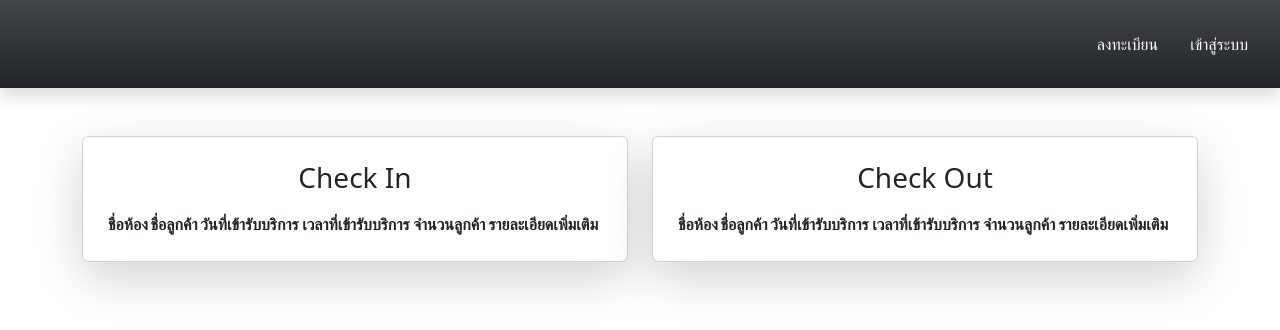
After one commit to Aiya-m/KaraokeBookingService, a Django app: page /karaoke/manager/CheckIn-Out/ in a window 1280 px wide. The commit adds this page. Shown: the top 330 px of the page. Run offline with Django 5.2, Linux system fonts and the light colour scheme; tables that the repository leaves empty hold one stand-in row (values such as "Sample post"); lists and menus that the app fills with data are empty; some libraries are stand-ins or nearby versions.

Commit message:
add checkin/out, add manage room

```diff
--- a/Karaokie/bookings/models.py
+++ b/Karaokie/bookings/models.py
@@ -1,5 +1,5 @@
 from django.db import models
-from datetime import datetime, timedelta
+from datetime import datetime, timedelta, date
 
 class Rooms(models.Model):
     class Status(models.TextChoices):
--- /dev/null
+++ b/Karaokie/bookings/templates/Manager/CheckInNOut.html
@@ -0,0 +1,208 @@
+{% extends 'base.html' %}
+{% load custom_filter %}
+{% block title %} Check In / Out {% endblock %}
+{% block content %}
+<div class="container py-5">
+    <div class="row g-4">
+        <div class="col-md-6">
+            <div class="card shadow-lg p-4">
+                <h3 class="text-center mb-3">Check In</h3>
+                <table>
+                    <thead>
+                        <tr>
+                            <th>ชื่อห้อง</th>
+                            <th>ชื่อลูกค้า</th>
+                            <th>วันที่เข้ารับบริการ</th>
+                            <th>เวลาที่เข้ารับบริการ</th>
+                            <th>จำนวนลูกค้า</th>
+                            <th>รายละเอียดเพิ่มเติม</th>
+                            <th></th>
+                        </tr>
+                    </thead>
+                    <tbody>
+                        {% for book_in in booking_checkin %}
+                        <tr>
+                            <td>{{ book_in.room.name }}</td>
+                            <td>{{ book_in.user.first_name }}</td>
+                            <td>{{ book_in.booking_date }}</td>
+                            <td>{{ book_in.get_book_time }}</td>
+                            <td>{{ book_in.number_of_customer }}</td>
+                            <td>
+                                <a href="#" data-bs-toggle="modal"
+                                    data-bs-target="#detailsModal{{ book_in.id }}">รายละเอียดเพิ่มเติม</a>
+                                <div class="modal fade" id="detailsModal{{ book_in.id }}" tabindex="-1"
+                                    aria-labelledby="detailsModalLabel{{ book_in.id }}" aria-hidden="true">
+                                    <div class="modal-dialog">
+                                        <div class="modal-content">
+                                            <div class="modal-header">
+                                                <h5 class="modal-title" id="detailsModalLabel{{ book_in.id }}">
+                                                    รายละเอียดการจอง</h5>
+                                                <button type="button" class="btn-close" data-bs-dismiss="modal"
+                                                    aria-label="Close"></button>
+                                            </div>
+                                            <div class="modal-body">
+                                                <p>ชื่อผู้จอง : {{ book_in.user.first_name }} {{ book_in.user.last_name }}</p>
+                                                <p>เบอร์โทร : {{ book_in.phone }}</p>
+                                                <p>จำนวนลูกค้า : {{ book_in.number_of_customer }}</p>
+                                                <p>วันที่เข้ารับบริการ : {{ book_in.booking_date }}</p>
+                                                <p>เวลาที่เข้ารับบริการ : {{ book_in.get_book_time }}</p>
+                                                <p>หมายเหตุ : {{ book_in.notes }}</p>
+                                                <p>สถานะ : {{ book_in.booking_status }}</p>
+                                                <p>ห้อง : {{ book_in.room.name }} ({{ book_in.room.room_type.name }})</p>
+                                                <p>ยอดเงินทั้งหมด : {{ book_in|get_total_price }}</p>
+                                                <div class="card shadow-lg w-full">
+                                                    <div
+                                                        class="overflow-x-auto bg-white rounded-lg shadow border border-orange-100">
+                                                        <table>
+                                                            <thead>
+                                                                <tr>
+                                                                    <th class="p-4">บริการเสริม</th>
+                                                                    <th class="p-4">จำนวน</th>
+                                                                </tr>
+                                                            </thead>
+                                                            <tbody>
+                                                                <tbody>
+                                                                    {% for s in book_in.service.all %}
+                                                                    <tr>
+                                                                        <td>{{ s.name }}</td>
+                                                                        <td>{{ s.price }}</td>
+                                                                    </tr>
+                                                                    {% empty %}
+                                                                    <tr>
+                                                                        <td colspan="2" class="text-center">ไม่มีบริการเสริม</td>
+                                                                    </tr>
+                                                                    {% endfor %}
+                                                                </tbody>
+                                                            </tbody>
+                                                        </table>
+                                                    </div>
+                                                </div>
+                                            </div>
+                                        </div>
+                                    </div>
+                                </div>
+                            </td>
+                            <td>
+                            <button class="btn btn-success btn-sm" data-bs-toggle="modal" data-bs-target="#confirmCheckoutModal{{ book_in.id }}">เช็กอิน</button>
+                            <div class="modal fade" id="confirmCheckoutModal{{ book_in.id }}" tabindex="-1"
+                                aria-labelledby="confirmCheckoutModalLabel{{ book_in.id }}" aria-hidden="true">
+                                <div class="modal-dialog modal-dialog-centered">
+                                    <div class="modal-content">
+                                        <div class="modal-header bg-dark text-white">
+                                            <h5 class="modal-title" id="confirmCheckoutModalLabel{{ book_in.id }}">ยืนยันการเช็กอินห้อง {{ book_in.room.name }}</h5>
+                                            <button type="button" class="btn-close" data-bs-dismiss="modal" aria-label="Close"></button>
+                                        </div>
+                                        <div class="modal-body text-center">
+                                            <div class="d-flex justify-content-center gap-3 mt-3">
+                                                <button type="button" class="btn btn-secondary px-4" data-bs-dismiss="modal">
+                                                    ยกเลิก
+                                                </button>
+                                                <form method="POST" action="{% url 'checkinout' %}">
+                                                    {% csrf_token %}
+                                                    <input type="hidden" name="booking_id" value="{{ book_in.id }}">
+                                                    <button type="submit" name="action" value="checkout" class="btn btn-success px-4">
+                                                        ยืนยัน
+                                                    </button>
+                                                </form>
+                                            </div>
+                                        </div>
+                                    </div>
+                                </div>
+                            </div>
+                        </td>
+                        </tr>
+                        {% endfor %}
+                    </tbody>
+                </table>
+            </div>
+        </div>
+
+        <div class="col-md-6">
+            <div class="card shadow-lg p-4">
+                <h3 class="text-center mb-3">Check Out</h3>
+                <table>
+                    <thead>
+                        <tr>
+                            <th>ชื่อห้อง</th>
+                            <th>ชื่อลูกค้า</th>
+                            <th>วันที่เข้ารับบริการ</th>
+                            <th>เวลาที่เข้ารับบริการ</th>
+                            <th>จำนวนลูกค้า</th>
+                            <th>รายละเอียดเพิ่มเติม</th>
+                            <th></th>
+                        </tr>
+                    </thead>
+                        {% for book_out in booking_checkout %}
+                            <tr>
+                                <td>{{ book_out.room.name }}</td>
+                                <td>{{ book_out.user.first_name }}</td>
+                                <td>{{ book_out.booking_date }}</td>
+                                <td>{{ book_out.get_book_time }}</td>
+                                <td>{{ book_out.number_of_customer }}</td>
+                                <td>
+                                    <a href="#" data-bs-toggle="modal"
+                                        data-bs-target="#detailsModal{{ book_out.id }}">รายละเอียดเพิ่มเติม</a>
+                                    <div class="modal fade" id="detailsModal{{ book_out.id }}" tabindex="-1"
+                                        aria-labelledby="detailsModalLabel{{ book_out.id }}" aria-hidden="true">
+                                        <div class="modal-dialog">
+                                            <div class="modal-content">
+                                                <div class="modal-header">
+                                                    <h5 class="modal-title" id="detailsModalLabel{{ book_out.id }}">
+                                                        รายละเอียดการจอง</h5>
+                                                    <button type="button" class="btn-close" data-bs-dismiss="modal"
+                                                        aria-label="Close"></button>
+                                                </div>
+                                                <div class="modal-body">
+                                                    <p>ชื่อผู้จอง : {{ book_out.user.first_name }} {{ book_out.user.last_name }}</p>
+                                                    <p>เบอร์โทร : {{ book_out.phone }}</p>
+                                                    <p>จำนวนลูกค้า : {{ book_out.number_of_customer }}</p>
+                                                    <p>วันที่เข้ารับบริการ : {{ book_out.booking_date }}</p>
+                                                    <p>เวลาที่เข้ารับบริการ : {{ book_out.get_book_time }}</p>
+                                                    <p>หมายเหตุ : {{ book_out.notes }}</p>
+                                                    <p>สถานะ : {{ book_out.booking_status }}</p>
+                                                    <p>ห้อง : {{ book_out.room.name }} ({{ book_out.room.room_type.name }})</p>
+                                                    <p>ยอดเงินทั้งหมด : {{ book_out|get_total_price }}</p>
+                                                    <div class="card shadow-lg w-full">
+                                                        <div
+                                                            class="overflow-x-auto bg-white rounded-lg shadow border border-orange-100">
+                                                            <table>
+                                                                <thead>
+                                                                    <tr>
+                                                                        <th class="p-4">บริการเสริม</th>
+                                                                        <th class="p-4">จำนวน</th>
+                                                                    </tr>
+                                                                </thead>
+                                                                <tbody>
+                                                                    <tbody>
+                                                                    {% for s in book_out.service.all %}
+                                                                    <tr>
+                                                                        <td>{{ s.name }}</td>
+                                                                        <td>{{ s.price }}</td>
+                                                                    </tr>
+                                                                    {% empty %}
+                                                                    <tr>
+                                                                        <td colspan="2" class="text-center">ไม่มีบริการเสริม</td>
+                                                                    </tr>
+                                                                    {% endfor %}
+                                                                </tbody>
+                                                                </tbody>
+                                                            </table>
+                                                        </div>
+                                                    </div>
+                                                </div>
+                                            </div>
+                                        </div>
+                                    </div>
+                                </td>
+                            </tr>
+                            {% endfor %}
+                    <tbody>
+                        <tr>
+                        </tr>
+                    </tbody>
+                </table>
+            </div>
+        </div>
+    </div>
+</div>
+{% endblock %}
--- a/Karaokie/bookings/templates/base.html
+++ b/Karaokie/bookings/templates/base.html
@@ -36,10 +36,10 @@
                                 <a href="{% url 'bookinglist' %}" class="nav-link text-white hover-link">หน้าหลัก</a>
                             </li>
                             <li class="nav-item">
-                                <a href="{% url 'customer-booking' %}" class="nav-link text-white hover-link">รายการการจอง</a>
+                                <a href="{% url 'checkinout' %}" class="nav-link text-white hover-link">เช็คอิน-เช็คเอาท์</a>
                             </li>
                             <li class="nav-item">
-                                <a href="{% url 'customer-booking' %}" class="nav-link text-white hover-link">เช็คอิน-เช็คเอาท์</a>
+                                <a href="{% url 'customer-booking' %}" class="nav-link text-white hover-link">รายการการจอง</a>
                             </li>
                             <li class="nav-item">
                                 <a href="{% url 'manage-room' %}" class="nav-link text-white hover-link">ข้อมูลห้อง-บริการ</a>
--- a/Karaokie/bookings/urls.py
+++ b/Karaokie/bookings/urls.py
@@ -1,5 +1,5 @@
 from django.urls import path
-from bookings.views import RegisterView, LoginView, CustomerHome, BookingList, CustomerBooking, LogoutView, ManageRoom, EditRoom
+from bookings.views import RegisterView, LoginView, CustomerHome, BookingList, CustomerBooking, LogoutView, ManageRoom, EditRoom, CheckInNOut
 
 urlpatterns = [
     path('', CustomerHome.as_view(), name='customer-home'),
@@ -9,5 +9,6 @@ urlpatterns = [
     path("manager/bookinglist/", BookingList.as_view(), name='bookinglist'),
     path("logout/", LogoutView.as_view(), name='logout'),
     path("manager/manageroom/", ManageRoom.as_view(), name='manage-room'),
-    path("manager/manageroom/<int:room_id>/", EditRoom.as_view(), name='edit-room-detail')
+    path("manager/manageroom/<int:room_id>/", EditRoom.as_view(), name='edit-room-detail'),
+    path("manager/CheckIn-Out/", CheckInNOut.as_view(), name='checkinout')
 ]
--- a/Karaokie/bookings/views.py
+++ b/Karaokie/bookings/views.py
@@ -1,4 +1,4 @@
-from django.shortcuts import render, redirect, get_object_or_404
+from django.shortcuts import render, redirect
 from bookings.models import *
 from django.views import View
 from bookings.forms import RegisterModelForm, LoginForm, ManageRoomForm
@@ -76,8 +76,27 @@ class CustomerBooking(LoginRequiredMixin, View):
 
 class BookingList(View):
     def get(self, request):
-        bookinglist = Booking.objects.all()
-        return render(request, 'Manager/BookingList.html', context={"booking_list": bookinglist})
+        booking_pending = Booking.objects.filter(booking_status=Booking.Booking_status.Pending)
+        return render(request, 'Manager/BookingList.html', context={"booking_pending": booking_pending})
+    def post(self, request):
+        booking_id = request.POST.get("booking_id")
+        action = request.POST.get("action")
+
+        if not booking_id:
+            return redirect("bookinglist")
+
+        try:
+            booking = Booking.objects.get(id=booking_id)
+        except Booking.DoesNotExist:
+            return redirect("bookinglist")
+        if action == "reject":
+            booking.delete()
+
+        elif action == "confirm":
+            booking.booking_status = Booking.Booking_status.Check_In
+            booking.save()
+
+        return redirect("bookinglist")
 
 class ManageRoom(View):
     def get(self, request):
@@ -89,5 +108,40 @@ class ManageRoom(View):
 
 class EditRoom(View):
     def get(self, request, room_id):
-        room = get_object_or_404(Rooms, id=room_id)
-        return render(request, 'Manager/ManageRoomDetail.html', context={"room": room})
+        room = Rooms.objects.get(pk=room_id)
+        form = ManageRoomForm(instance=room)
+        return render(request, 'Manager/ManageRoomDetail.html', context={"room": room, "manageroomform": form})
+
+    def post(self, request, room_id):
+        room = Rooms.objects.get(pk=room_id)
+        form = ManageRoomForm(request.POST, request.FILES, instance=room)
+        print(form.is_valid())
+        if form.is_valid():
+            form.save()
+            return redirect('manage-room')
+        else:
+            print(form.errors)
+        return redirect('manage-room')
+
+class CheckInNOut(View):
+    def get(self, request):
+        booking_checkin = Booking.objects.filter(booking_status=Booking.Booking_status.Check_In)
+        booking_checkout = Booking.objects.filter(booking_status=Booking.Booking_status.Check_Out)
+        return render(request, 'Manager/CheckInNOut.html', context={"booking_checkin": booking_checkin, "booking_checkout": booking_checkout})
+
+    def post(self, request):
+        booking_id = request.POST.get("booking_id")
+        action = request.POST.get("action")
+
+        try:
+            booking = Booking.objects.get(id=booking_id)
+        except Booking.DoesNotExist:
+            return redirect("checkinout")
+
+        if action == "checkout":
+            booking.booking_status = Booking.Booking_status.Check_Out
+            booking.room.status = Rooms.Status.Empty
+            booking.room.save()
+            booking.save()
+
+        return redirect("checkinout")
```
Also changed, not shown: Karaokie/bookings/forms.py (+4 -3 lines), Karaokie/bookings/templates/Manager/BookingList.html (+40 -23 lines), Karaokie/bookings/templates/Manager/ManageRoom.html (+25 -2 lines), Karaokie/bookings/templates/Manager/ManageRoomDetail.html (+34 -9 lines).
